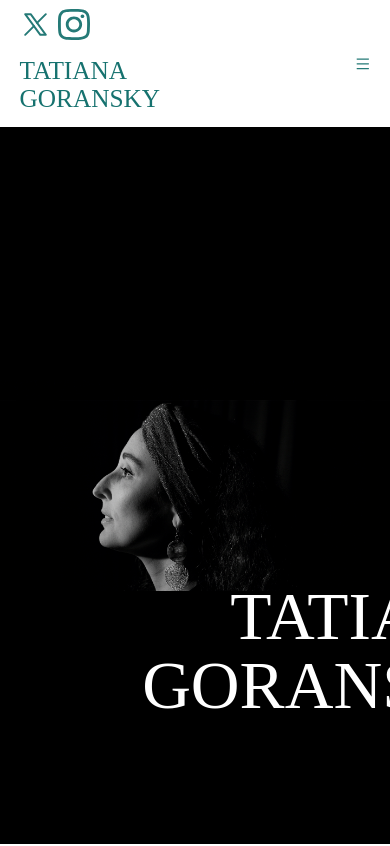
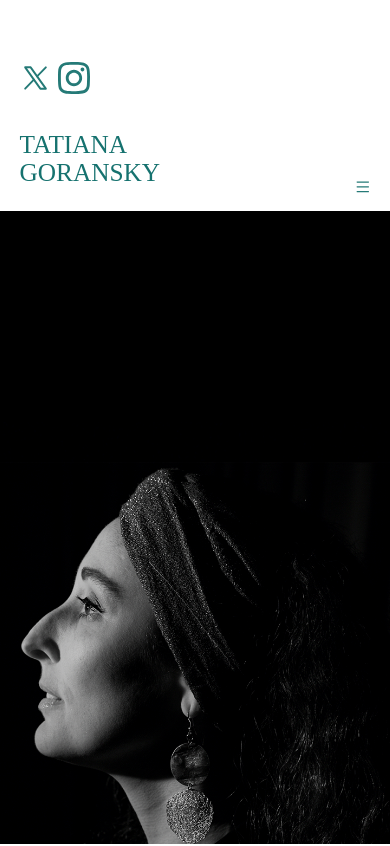
Before and after one commit to pacodinucci/tatiana, a React (Vite) app: page / in a window 390 px wide. Shown: the top 846 px of the page. Built offline with nearby package versions, Linux system fonts and the light colour scheme; a web font is replaced by a local one.

Commit message:
menu y landing

```diff
--- a/src/navComponents/MobileNavLinks.jsx
+++ b/src/navComponents/MobileNavLinks.jsx
@@ -1,7 +1,7 @@
 import { useState } from 'react';
 import styles from '../styles/NavBar.module.css';
 import { HashLink } from 'react-router-hash-link';
-import { motion } from 'framer-motion';
+import { AnimatePresence, motion } from 'framer-motion';
 
 const MobileNavLinks = (props) => {
 
@@ -10,8 +10,21 @@ const MobileNavLinks = (props) => {
     const animateFrom = { opacity: 0, y: -40 }
     const animateTo = { opacity: 1, y: 0 }
 
+    const menuVariants = {
+        initial: {
+            scaleY: 0,
+        },
+        animate: {
+            scaleY: 1,
+        },
+        exit: {
+            scaleY: 0,
+        }
+    }
+
     return (
-        <ul className={styles.menu_horizontal}>
+        <AnimatePresence>
+            <motion.ul className={styles.menu_horizontal} variants={menuVariants} initial="initial" animate="animate" exit="exit">
                 <motion.li className={styles.menu_item} initial={animateFrom} animate={animateTo} transition={{delay: .05}} onClick={() => props.isMobile && props.closeMenu()}>
                     <HashLink smooth to="/#biografia" className={styles.menu_item}>
                         BIO
@@ -22,14 +35,16 @@ const MobileNavLinks = (props) => {
                 </motion.li>
                 <motion.li initial={animateFrom} animate={animateTo} transition={{delay: .2}} onClick={() => setCosasOpen(!cosasOpen)} className={`${styles.menu_item} ${cosasOpen ? styles.liColapsed : ''}`}>
                     <a href="#">OTRAS COSAS</a>
+                    <AnimatePresence>
                         {cosasOpen &&
-                    <ul className={styles.colapsed} >
+                            <motion.ul className={styles.colapsed} variants={menuVariants} initial="initial" animate="animate" exit="exit">
                                 <motion.li initial={animateFrom} animate={animateTo} transition={{delay: .05}}><a href="/musica">Música</a></motion.li>
                                 <motion.li initial={animateFrom} animate={animateTo} transition={{delay: .1}}><a href="/lecturas">Lecturas</a></motion.li>
                                 <motion.li initial={animateFrom} animate={animateTo} transition={{delay: .2}}><a href="/fantasma">Fantasma</a></motion.li>
                                 <motion.li initial={animateFrom} animate={animateTo} transition={{delay: .3}}><a href="/talleres">Talleres</a></motion.li>
-                    </ul>
+                            </motion.ul>
                         }
+                    </AnimatePresence>
                 </motion.li>
                 <motion.li initial={animateFrom} animate={animateTo} className={`${styles.menu_item} ${styles.collapsed}`} transition={{delay: .3}} onClick={() => props.isMobile && props.closeMenu()}>
                     <a href="/prensa">PRENSA</a>
@@ -39,7 +54,8 @@ const MobileNavLinks = (props) => {
                         CONTACTO
                     </HashLink>
                 </motion.li>
-        </ul>
+            </motion.ul>
+        </AnimatePresence>
     )
 }
 
--- a/src/styles/Home.module.css
+++ b/src/styles/Home.module.css
@@ -369,9 +369,14 @@ input[type="submit"]:hover {
     opacity: 1;
 }
 
-@media (max-width: 1440px) {
+@media (max-width: 990px) {
+    .name {
+        display: none;
+    }
 
-    .textosBio p {
-        line-height: 4vh;
+    .landing_container {
+        background-size: 200%;
+        background-position: 42% 100%;
+        height: 75vh;
     }
 }
--- a/src/styles/NavBar.module.css
+++ b/src/styles/NavBar.module.css
@@ -86,12 +86,12 @@ nav {
 
 .menu_item {
     --clip: polygon(0 0, 100% 0, 100% 0, 0 0);
-    --cliph: polygon(100% 0, 100% 0, 100% 100%, 100% 100%);
+    /* --cliph: polygon(100% 0, 100% 0, 100% 100%, 100% 100%); */
 }
 
 .menu_item:hover>.menu_vertical {
     --clip: polygon(0 0, 100% 0, 100% 100%, 0% 100%);
-    --cliph: polygon(0 0, 100% 0, 100% 100%, 0% 100%);
+    /* --cliph: polygon(0 0, 100% 0, 100% 100%, 0% 100%); */
 }
 
 .menu_vertical {
@@ -146,6 +146,10 @@ nav {
 
 @media (max-width: 990px) {
 
+    nav {
+        height: 25vh;
+    }
+
     .social {
         display: none;
     }
@@ -153,6 +157,8 @@ nav {
     .menu_content {
         display: flex;
         flex-direction: column-reverse;
+        justify-content: space-evenly;
+        height: 80%;
     }
 
     .redes {
@@ -173,12 +179,13 @@ nav {
 
     .mobileNavigation {
         display: flex;
-        align-items: center;
+        align-items: end;
     }
 
     .mobileNavigation .hamburger {
         position: absolute;
         right: 5%;
+        margin-bottom: 2vh;
     }
 
     .name {
@@ -198,14 +205,17 @@ nav {
     .menu_horizontal {
         display: flex;
         flex-direction: column;
+        align-items: start;
         gap: 1vh;
         position: absolute;
         margin-left: 0;
+        margin-top: 10vh;
         top: 15vh;
         width: 100%;
-        padding: 2vh 0;
+        padding: 2vh 5vw;
         background-color: #fff;
-        border-top: 3px solid #257A77;
+        /* border-top: 3px solid #257A77; */
+        transform-origin: top;
     }
 
     .menu_horizontal a::after {
@@ -213,14 +223,31 @@ nav {
     }
 
     .liColapsed {
-        align-self: center;
+        align-self: start;
     }
 
     .colapsed {
         list-style: none;
         display: flex;
         flex-direction: column;
-        justify-content: center;
-        align-items: center;
+        justify-content: flex-start;
+        align-items: start;
+        padding-left: 5vw;
+        transform-origin: top;
+    }
+
+    /* En tus estilos CSS */
+    .mobileNavLinks {
+        --clip: polygon(0 0, 100% 0, 100% 0, 0 0);
+        /* Estado inicial */
+        clip-path: var(--clip);
+        /* Aplicar clip-path */
+        transition: clip-path 0.3s ease;
+        /* Agregar una transición suave */
+    }
+
+    .mobileNavigation.active .mobileNavLinks {
+        --clip: polygon(0 0, 100% 0, 100% 100%, 0% 100%);
+        /* Estado activo */
     }
 }
```
Lines whose indentation alone changed are shown as unchanged.
